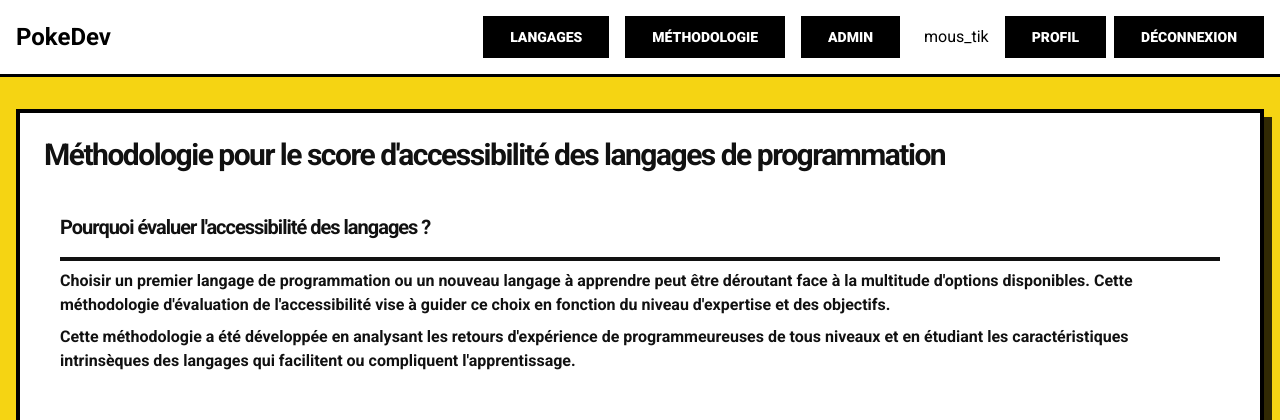
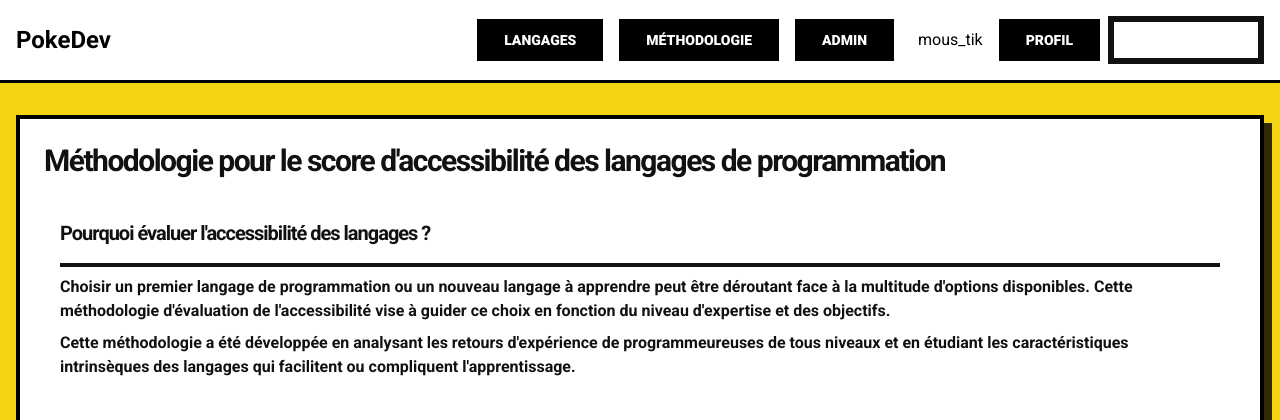
Before and after one commit to sebschopf/pokeDev-django, a Django app: page /languages/accessibility-methodology/ in a window 1280 px wide. Shown: the top 420 px of the page. Run offline with Django 5.2, Linux system fonts and the light colour scheme; a user stored in the database is signed in; data that the repository does not hold is empty.

Commit message:
fix - formulaire de logout en méthode POST

```diff
--- a/languages/templates/base.html
+++ b/languages/templates/base.html
@@ -37,9 +37,12 @@
                         <a href="{% url 'utilisateurs:profile' %}" class="py-1 px-3 text-sm neo-button">
                             Profil
                         </a>
-                        <a href="{% url 'utilisateurs:logout' %}" class="py-1 px-3 text-sm neo-button">
-                            Déconnexion
-                        </a>
+                       <form method="post" action="{% url 'utilisateurs:logout' %}" style="display: inline;">
+                            {% csrf_token %}
+                            <button type="submit" class="py-1 px-3 text-sm neo-button" style="background: none; border: none; cursor: pointer;">
+                                Déconnexion
+                            </button>
+                        </form>
                     {% else %}
                         <a href="{% url 'utilisateurs:login' %}" class="py-1 px-3 text-sm neo-button">
                             Connexion
```
